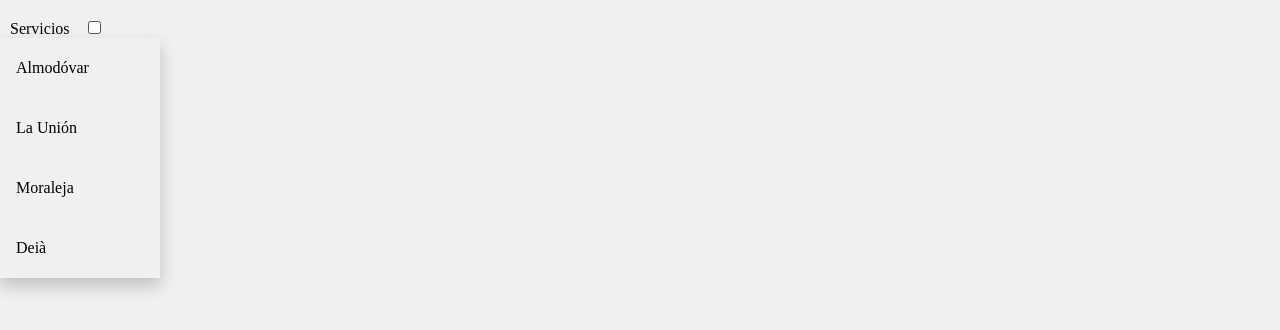
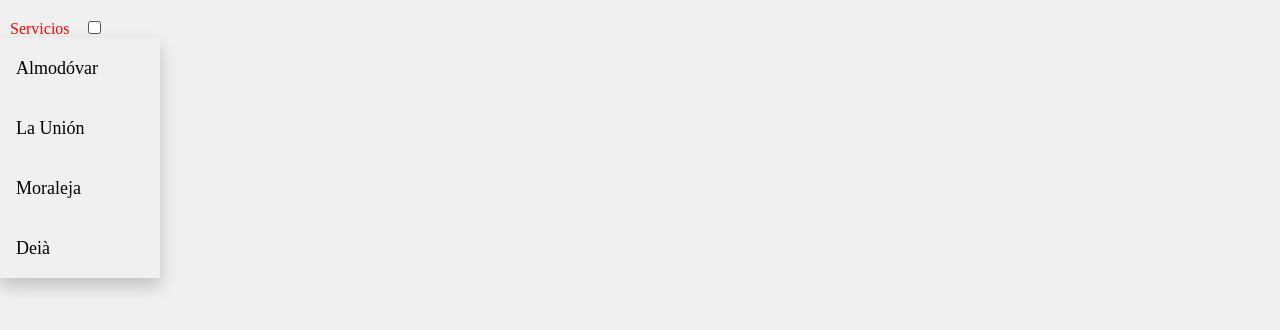
Before and after one commit to SMARTServicios/SMARTServicios.github.io, a plain HTML site: page index.html in a window 1280 px wide. In both pictures the pointer is over the label "Servicios". Shown: the part 202-532 px from the top of the page. Drawn offline with Linux system fonts and the light colour scheme.

Commit message:
Update styles.css

```diff
--- a/styles.css
+++ b/styles.css
@@ -56,6 +56,11 @@ body {
     font-size: 16px;
     cursor: pointer;
     position: relative; /* Added position relative for absolute positioning */
+    transition: color 0.3s; /* Smooth transition for color change */
+}
+
+.drop-label:hover {
+    color: #ff0000; /* Change color to red on hover */
 }
 
 .arrow-down {
@@ -81,6 +86,7 @@ body {
     padding: 12px 16px;
     text-decoration: none;
     display: block;
+    font-size: 18px; /* Adjust the font size for the links */
 }
 
 .dropdown-content a:hover {
```
